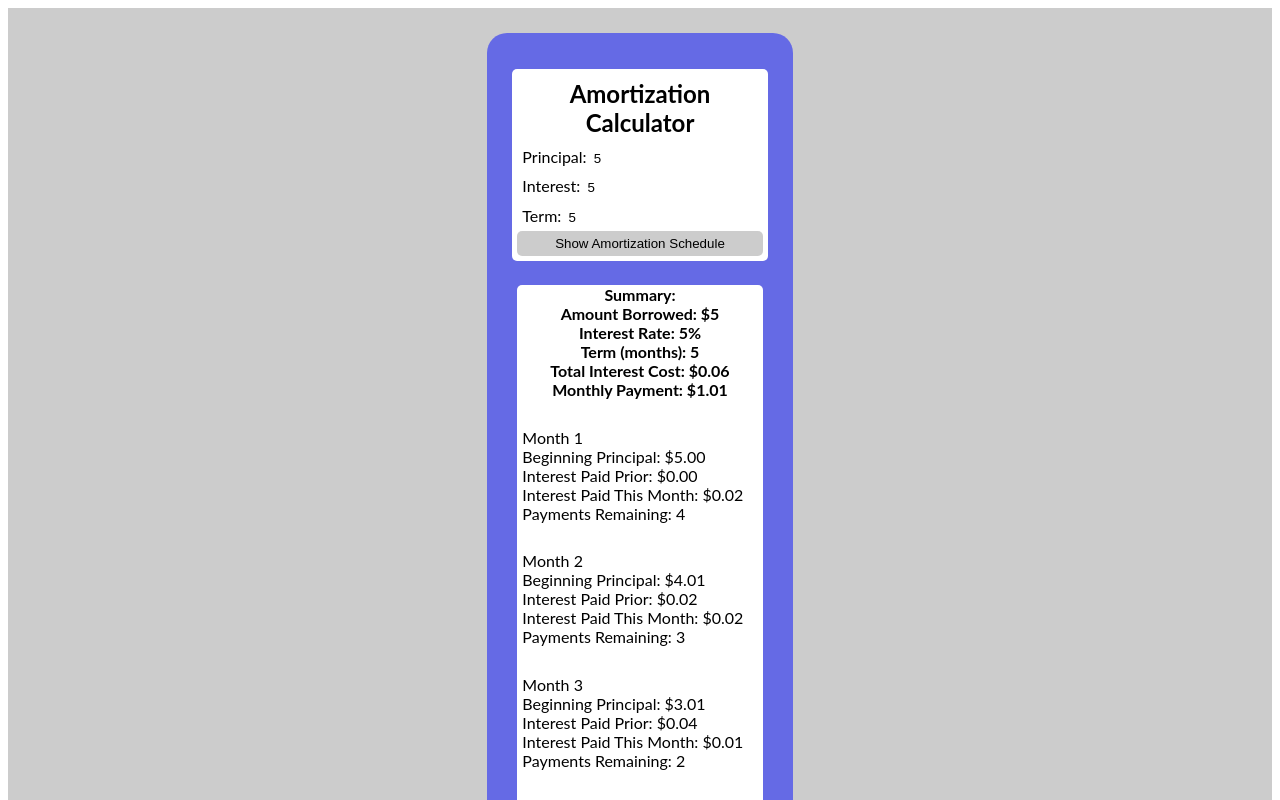
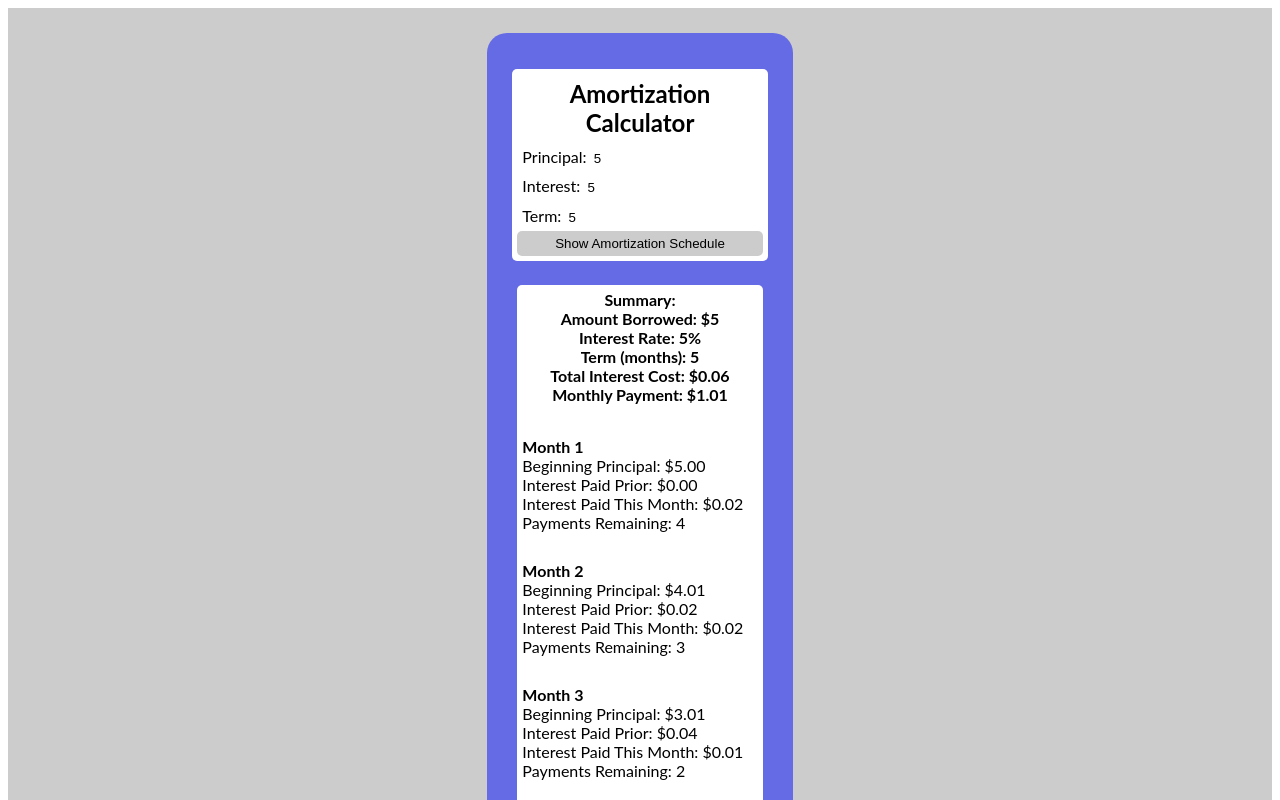
Before and after one commit to fsundstedt/amort-calculator-04-13-2020, a React (Create React App) app: page / in a window 1280 px wide. Both pictures are taken after typing "5", "5", "5" into the empty fields and a click on the button "Show Amortization Schedule". Shown: the top 800 px of the page. Built offline with nearby package versions, Linux system fonts and the light colour scheme.

Commit message:
MVP working. final version before additional features

```diff
--- a/src/components/Payments.jsx
+++ b/src/components/Payments.jsx
@@ -1,5 +1,5 @@
 import React from 'react';
-import { Payment, Summary } from './Styles.js'
+import { Payment, Summary, Month } from './Styles.js'
 
 function pvp(p, r, t) {
     return (
@@ -81,7 +81,7 @@ export default function Payments({borrowDate, startDate, principal, time, intere
             schedule.map((item, index) => (
                 <>
                     <Payment>
-                            <div>Month {index + 1}</div>
+                            <Month>Month {index + 1}</Month>
                             <div>Beginning Principal: ${addCommas(schedule[index].remPrinc.toFixed(2))}</div>
                             <div>Interest Paid Prior: ${addCommas(schedule[index].paidInt.toFixed(2))}</div>
                             <div>Interest Paid This Month: ${addCommas(schedule[index].currentInt.toFixed(2))}</div>
--- a/src/components/Styles.js
+++ b/src/components/Styles.js
@@ -90,6 +90,7 @@ export const Summary = styled.div`
   text-align: center;
   font-weight: bold;
   margin: 2%;
+  padding: 2%;
   background: #fff;
   background-color: white;
 `;
@@ -103,3 +104,7 @@ export const Border = styled.div`
   border-radius: 5px;
   background-color: white;
 `
+
+export const Month = styled.div`
+  font-weight: bold;
+`
```
